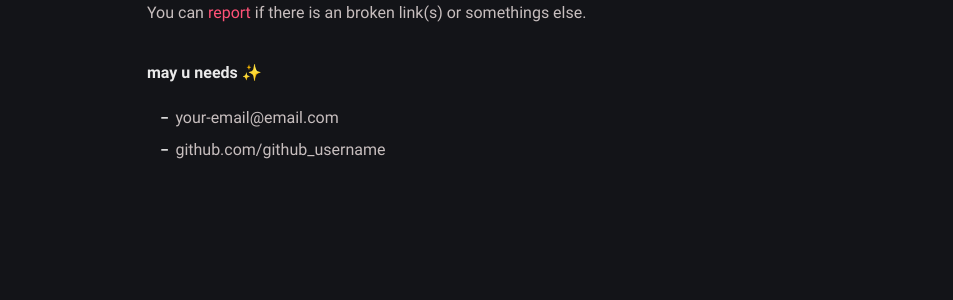
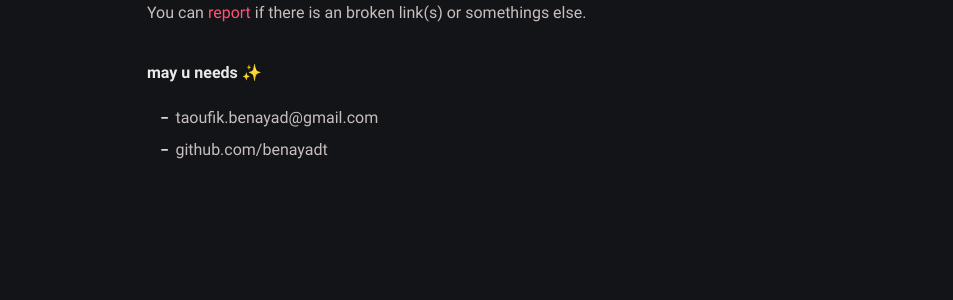
Before and after one commit to benayadt/benayadt.github.io, a Jekyll site: the page built from about.md, in a window 1280 px wide. Shown: the part 511-811 px from the top of the page, without its empty margins (163-1116 px from the left). Built offline with Jekyll 4.4.1, drawn with Linux system fonts in a browser that asks for light colours.

Commit message:
Update config.yml and change avatar

```diff
--- a/_config.yml
+++ b/_config.yml
@@ -1,10 +1,9 @@
 # Site settings
-title: Klise Theme # site title
+title: Taoufik Benayad # site title
 description: >- # site description
-  He's writing in Bahasa about web technology and experience as a journal
-  for documentation things that he learned, meet him <a href="https://github.com/piharpi" target="_blank" rel="noopener">@github</a>.
+  Taoufik's personal web page.
 lang: en-US # default lang
-timezone: Asia/Jakarta # set your timezone
+timezone: Europe/Paris # set your timezone
 image: assets/img/ogp.png # This image used for Open Graph more info https://ogp.me/
 repo: https://github.com/piharpi/jekyll-klise # site repo [optional]
 mode: dark # default theme "dark" | "light"
@@ -16,10 +15,10 @@ author:
     The minimalist Jekyll theme, light and dark mode support, for running a personal site and blog,
     meet Klisé theme at <a href="https://github.com/piharpi/jekyll-klise" target="_blank" rel="noopener">@github</a>.
   username: username # general username
-  github: github_username # github username
-  twitter: twitter_username # twitter username
+  github: benayadt # github username
+  twitter: TaoufikBenayad # twitter username
   facebook: facebook_username # facebook username
-  email: your-email@email.com # email adress
+  email: taoufik.benayad@gmail.com # email adress
   avatar: /assets/img/avatar.jpg # change with your own avatar
 
 # URL settings
```
Also changed, not shown: assets/img/avatar.jpg.
